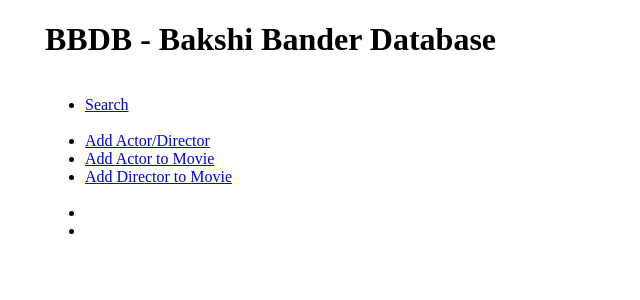
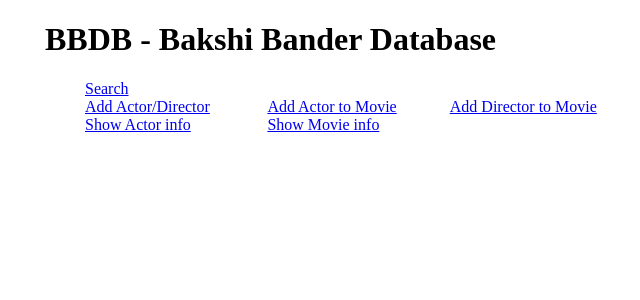
Before and after one commit to lowellbander/CS143, a PHP site: page / in a window 1280 px wide. Shown: the top 300 px of the page, without its empty margins (195-835 px from the left). Run offline with PHP 8.4, Linux system fonts and the light colour scheme.

Commit message:
Added html for show

```diff
--- a/vm-shared/index.php
+++ b/vm-shared/index.php
@@ -7,9 +7,10 @@
         		width: 800px;
         		margin: 0 auto;
         	}
-            #nav{
+            #nav li{
                 float: left;
                 width:24%;
+                display: inline;
 
             }
             .content {
@@ -28,8 +29,8 @@
                 <li><a href="./addActorMovie.php">Add Actor to Movie</a></li>
                 <li><a href="./adddirectorMovie.php">Add Director to Movie</a></li>
                 <br>
-                <li><a href="Show Actor info"></li>
-                <li><a href="Show Movie info"></li>
+                <li><a href="./showActor.php">Show Actor info</li>
+                <li><a href="./showMovieInfo.php">Show Movie info</li>
             </ul>
         </div>
     </body>
```
